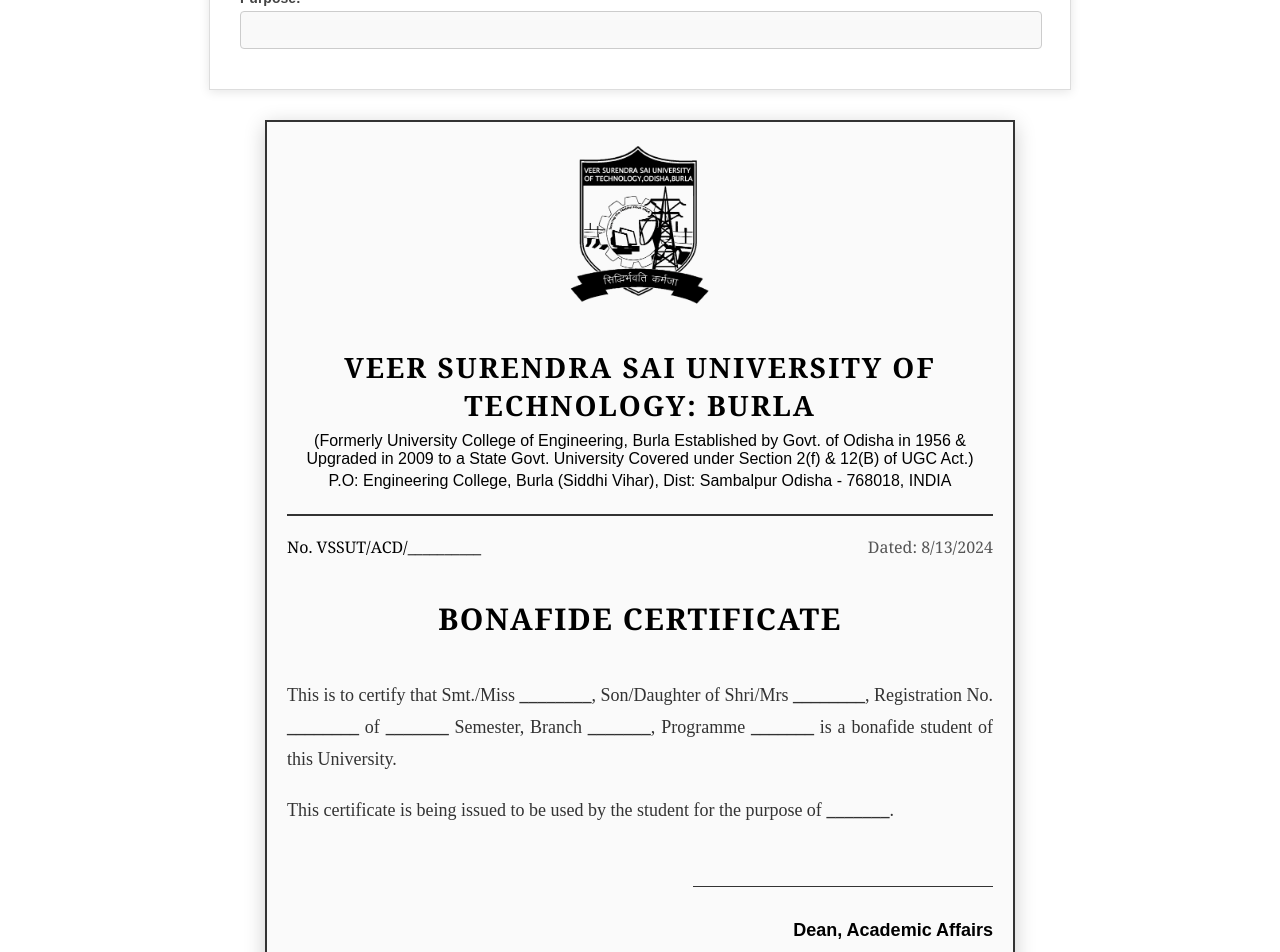
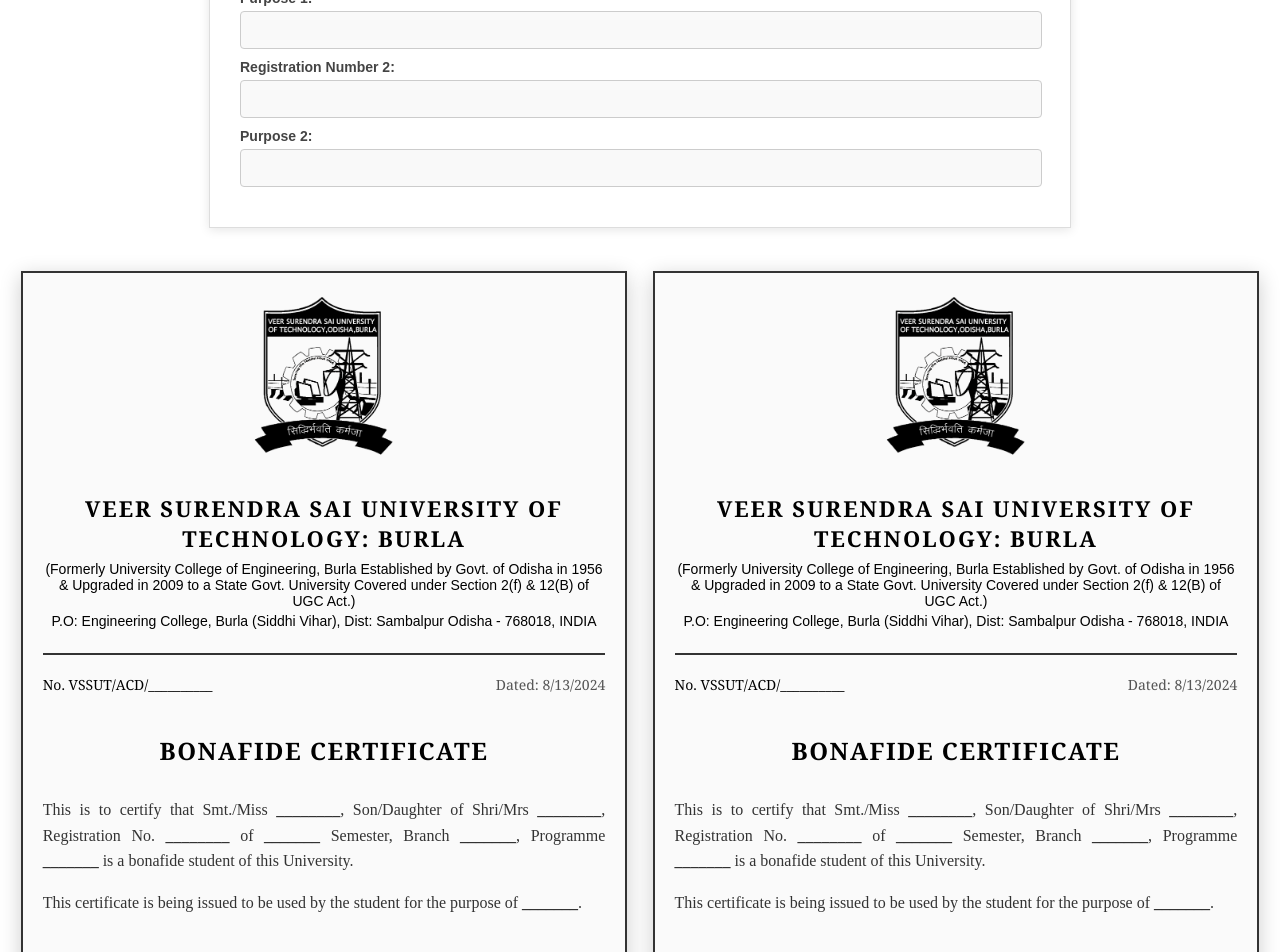
Before and after one commit to EnigmaVSSUT/bonafide_frontend, a React (Vite) app: page / in a window 1280 px wide. Shown: the part 140-1092 px from the top of the page. Built offline with nearby package versions, Linux system fonts and the light colour scheme.

Commit message:
2 user feature done

```diff
--- a/src/Pages/PrintPage.css
+++ b/src/Pages/PrintPage.css
@@ -1,13 +1,14 @@
 .certificate-container {
-  width: 750px;
-  margin: 40px auto;
-  padding: 30px;
+  width: 48%; /* Adjusted width to fit two certificates */
+  margin: 1%; /* Margin for spacing between certificates */
+  padding: 20px; /* Adjusted padding */
   border: 2px solid #333;
   font-family: 'Georgia', serif;
   background-color: #fafafa;
   box-shadow: 0 5px 20px rgba(0, 0, 0, 0.2);
+  box-sizing: border-box;
+  float: left; /* Float to position two certificates side by side */
 }
-
 
 .certificate-header {
   text-align: center;
@@ -17,7 +18,7 @@
 }
 
 .university-name {
-  font-size: 28px;
+  font-size: 22px; /* Adjusted font size */
   font-weight: 700;
   margin-bottom: 8px;
   text-transform: uppercase;
@@ -25,7 +26,7 @@
 }
 
 .address, .address-po {
-  font-size: 16px;
+  font-size: 14px; /* Adjusted font size */
   margin: 4px 0;
   font-weight: 500;
   font-family: 'Arial', sans-serif;
@@ -35,29 +36,29 @@
   display: flex;
   justify-content: space-between;
   align-items: center;
-  font-size: 16px;
+  font-size: 14px; /* Adjusted font size */
   margin-bottom: 40px;
 }
 
 .date {
-  font-size: 16px;
+  font-size: 14px; /* Adjusted font size */
   color: #555;
 }
 
 .certificate-title {
   text-align: center;
-  font-size: 30px;
+  font-size: 24px; /* Adjusted font size */
   text-transform: uppercase;
-  margin: 40px 0;
+  margin: 30px 0;
   font-weight: bold;
   letter-spacing: 1.5px;
 }
 
 .certificate-content {
-  font-size: 18px;
-  line-height: 1.8;
+  font-size: 16px; /* Adjusted font size */
+  line-height: 1.6; /* Adjusted line height */
   color: #333;
-  margin-bottom: 60px;
+  margin-bottom: 50px;
   text-align: justify;
   font-family: 'Times New Roman', Times, serif;
 }
@@ -68,16 +69,16 @@
 
 .certificate-footer {
   text-align: right;
-  margin-top: 60px;
+  margin-top: 50px;
 }
 
 .signature {
-  font-size: 18px;
+  font-size: 16px; /* Adjusted font size */
   font-weight: bold;
   font-family: 'Arial', sans-serif;
   border-top: 1px solid #333;
-  padding-top: 15px;
-  width: 300px;
+  padding-top: 10px;
+  width: 250px; /* Adjusted width */
   margin-left: auto;
 }
 
@@ -148,20 +149,18 @@
   margin-top: 10px;
 }
 
-.certificate-container {
-  padding: 20px;
-  margin: auto;
-  box-sizing: border-box;
-}
-
 @media print {
   @page {
-    size: A4 landscape;
-    margin: 20mm;
+    size: A4 landscape; /* Landscape to fit two certificates side by side */
+    margin: 10mm; /* Adjusted margin */
   }
 
   .certificate-container {
-    transform: scale(0.85);
+    float: none;
+    width: 50%; /* Adjusted width */
+    margin: 0;
+    padding: 15px; /* Adjusted padding */
+    transform: scale(0.85); /* Adjusted scale for printing */
     transform-origin: top left;
   }
 
@@ -170,16 +169,27 @@
   .certificate-footer {
     page-break-inside: avoid;
   }
+
+  body {
+    display: flex;
+    flex-wrap: wrap; /* Allows certificates to wrap */
+    justify-content: space-between; /* Aligns the certificates */
+    margin: 0;
+    padding: 0;
+  }
 }
 
 @media print and (orientation: portrait) {
   @page {
-    size: A4 portrait;
+    size: A4 portrait; /* Portrait orientation, if needed */
     margin: 15mm;
   }
 
   .certificate-container {
-    transform: scale(0.95);
+    width: 100%; /* Full width for portrait */
+    margin: 0;
+    padding: 15px;
+    transform: scale(0.95); /* Adjusted scale for portrait printing */
     transform-origin: top left;
   }
 }
--- a/src/Pages/PrintPage.jsx
+++ b/src/Pages/PrintPage.jsx
@@ -7,22 +7,25 @@
 export const PrintPage = () => {
   const contentToPrint = useRef(null);
 
-  const [studentName, setStudentName] = useState('');
-  const [parentName, setParentName] = useState('');
-  const [regNo, setRegNo] = useState('');
-  const [semester, setSemester] = useState('');
-  const [branch, setBranch] = useState('');
-  const [program, setProgram] = useState('');
-  const [purpose, setPurpose] = useState('');
-  const [error, setError] = useState('');
+  const [regNo1, setRegNo1] = useState('');
+  const [regNo2, setRegNo2] = useState('');
+
+  const [student1, setStudent1] = useState({});
+  const [student2, setStudent2] = useState({});
+
+  const [purpose1, setPurpose1] = useState('');
+  const [purpose2, setPurpose2] = useState('');
+
+  const [error1, setError1] = useState('');
+  const [error2, setError2] = useState('');
 
   const handlePrint = useReactToPrint({
     content: () => contentToPrint.current,
-    documentTitle: 'Bonafide Certificate',
+    documentTitle: 'Bonafide Certificates',
   });
 
   useEffect(() => {
-    const fetchDetails = async () => {
+    const fetchDetails = async (regNo, setStudent, setError) => {
       if (regNo) {
         try {
           const response = await axios.get(
@@ -31,65 +34,118 @@
           const details = response.data.data;
           console.log(details);
           if (details) {
-            setStudentName(details.name || '');
-            setParentName(details.parent_name || '');
-            setSemester(details.semester || '');
-            setBranch(details.branch || '');
-            setProgram(details.programme || '');
+            setStudent({
+              name: details.name || '',
+              parentName: details.parent_name || '',
+              semester: details.semester || '',
+              branch: details.branch || '',
+              program: details.programme || '',
+            });
             setError('');
           } else {
             setError('No details found for this registration number.');
-            resetFields();
+            setStudent({});
           }
         } catch (error) {
           console.error('Error fetching the details:', error);
           setError(
             'Error fetching the details. Please check the registration number and try again.'
           );
-          resetFields();
+          setStudent({});
         }
       } else {
-        resetFields();
+        setStudent({});
       }
     };
 
-    fetchDetails();
-  }, [regNo]);
+    fetchDetails(regNo1, setStudent1, setError1);
+  }, [regNo1]);
 
-  const resetFields = () => {
-    setStudentName('');
-    setParentName('');
-    setSemester('');
-    setBranch('');
-    setProgram('');
+  useEffect(() => {
+    const fetchDetails = async (regNo, setStudent, setError) => {
+      if (regNo) {
+        try {
+          const response = await axios.get(
+            `https://bonafide-server.onrender.com/get_bonafide?regd=${regNo}`
+          );
+          const details = response.data.data;
+          console.log(details);
+          if (details) {
+            setStudent({
+              name: details.name || '',
+              parentName: details.parent_name || '',
+              semester: details.semester || '',
+              branch: details.branch || '',
+              program: details.programme || '',
+            });
+            setError('');
+          } else {
+            setError('No details found for this registration number.');
+            setStudent({});
+          }
+        } catch (error) {
+          console.error('Error fetching the details:', error);
+          setError(
+            'Error fetching the details. Please check the registration number and try again.'
+          );
+          setStudent({});
+        }
+      } else {
+        setStudent({});
+      }
     };
+
+    fetchDetails(regNo2, setStudent2, setError2);
+  }, [regNo2]);
 
   return (
     <>
       <div className="form-container">
         <label>
-          Registration Number:
+          Registration Number 1:
           <input
             type="text"
-            name="regNo"
-            value={regNo}
-            onChange={(e) => setRegNo(e.target.value)}
+            name="regNo1"
+            value={regNo1}
+            onChange={(e) => setRegNo1(e.target.value)}
           />
-          {error && <p className="error">{error}</p>}
+          {error1 && <p className="error">{error1}</p>}
         </label>
 
         <label>
-          Purpose:
+          Purpose 1:
           <input
             type="text"
-            name="purpose"
-            value={purpose}
-            onChange={(e) => setPurpose(e.target.value)}
+            name="purpose1"
+            value={purpose1}
+            onChange={(e) => setPurpose1(e.target.value)}
+          />
+        </label>
+
+        <label>
+          Registration Number 2:
+          <input
+            type="text"
+            name="regNo2"
+            value={regNo2}
+            onChange={(e) => setRegNo2(e.target.value)}
+          />
+          {error2 && <p className="error">{error2}</p>}
+        </label>
+
+        <label>
+          Purpose 2:
+          <input
+            type="text"
+            name="purpose2"
+            value={purpose2}
+            onChange={(e) => setPurpose2(e.target.value)}
           />
         </label>
       </div>
 
-      <div ref={contentToPrint} className="certificate-container">
+      <div ref={contentToPrint} className="certificates-wrapper">
+        <div className="certificate-container">
           <div className="certificate-header">
             <img src={logo} className="logo" alt="University Logo" style={{width:"200px"}} />
             <h2 className="university-name">
@@ -115,17 +171,17 @@
           <div className="certificate-content">
             <p>
               This is to certify that Smt./Miss{' '}
-            <strong>{studentName || '________'}</strong>, Son/Daughter of
-            Shri/Mrs <strong>{parentName || '________'}</strong>, Registration
-            No. <strong>{regNo || '________'}</strong> of{' '}
-            <strong>{semester || '_______'} </strong>
-            Semester, Branch <strong>{branch || '_______'}</strong>, Programme{' '}
-            <strong>{program || '_______'}</strong> is a bonafide student of
+              <strong>{student1.name || '________'}</strong>, Son/Daughter of
+              Shri/Mrs <strong>{student1.parentName || '________'}</strong>, Registration
+              No. <strong>{regNo1 || '________'}</strong> of{' '}
+              <strong>{student1.semester || '_______'} </strong>
+              Semester, Branch <strong>{student1.branch || '_______'}</strong>, Programme{' '}
+              <strong>{student1.program || '_______'}</strong> is a bonafide student of
               this University.
             </p>
             <p>
               This certificate is being issued to be used by the student for the
-            purpose of <strong>{purpose || '_______'}</strong>.
+              purpose of <strong>{purpose1 || '_______'}</strong>.
             </p>
           </div>
 
@@ -137,6 +193,55 @@
           </div>
         </div>
 
+        <div className="certificate-container">
+          <div className="certificate-header">
+            <img src={logo} className="logo" alt="University Logo" style={{width:"200px"}} />
+            <h2 className="university-name">
+              VEER SURENDRA SAI UNIVERSITY OF TECHNOLOGY: BURLA
+            </h2>
+            <p className="address">
+              (Formerly University College of Engineering, Burla Established by
+              Govt. of Odisha in 1956 & Upgraded in 2009 to a State Govt.
+              University Covered under Section 2(f) & 12(B) of UGC Act.)
+            </p>
+            <p className="address-po">
+              P.O: Engineering College, Burla (Siddhi Vihar), Dist: Sambalpur
+              Odisha - 768018, INDIA
+            </p>
+          </div>
+
+          <p className="certificate-number">
+            No. VSSUT/ACD/__________{' '}
+            <span className="date">Dated: {new Date().toLocaleDateString()}</span>
+          </p>
+          <h3 className="certificate-title">BONAFIDE CERTIFICATE</h3>
+
+          <div className="certificate-content">
+            <p>
+              This is to certify that Smt./Miss{' '}
+              <strong>{student2.name || '________'}</strong>, Son/Daughter of
+              Shri/Mrs <strong>{student2.parentName || '________'}</strong>, Registration
+              No. <strong>{regNo2 || '________'}</strong> of{' '}
+              <strong>{student2.semester || '_______'} </strong>
+              Semester, Branch <strong>{student2.branch || '_______'}</strong>, Programme{' '}
+              <strong>{student2.program || '_______'}</strong> is a bonafide student of
+              this University.
+            </p>
+            <p>
+              This certificate is being issued to be used by the student for the
+              purpose of <strong>{purpose2 || '_______'}</strong>.
+            </p>
+          </div>
+
+          <div className="certificate-footer">
+            <div className="signature">
+              <p>Dean, Academic Affairs</p>
+              <p>VSSUT, Burla</p>
+            </div>
+          </div>
+        </div>
+      </div>
+
       <button onClick={handlePrint} className="print-button">
         PRINT
       </button>
```
Lines whose indentation alone changed are shown as unchanged.
